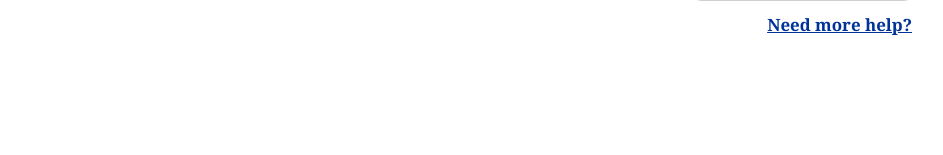
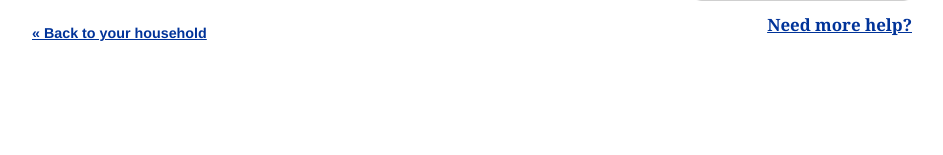
Before and after one commit to jakeboxer/powrhouse, a Django app: template chores/templates/chores/detail.html in a window 1280 px wide. Shown: the part 318-473 px from the top of the page, without its empty margins (198-1141 px from the left). Run offline with Django 3.2, Linux system fonts and the light colour scheme; the template is opened without the code that fills it, so the values that code supplies are empty.

Commit message:
Added "back to household" link to hmate and chore detail pages

```diff
--- a/chores/templates/chores/detail.html
+++ b/chores/templates/chores/detail.html
@@ -58,6 +58,8 @@
 	<p>No one has had this chore yet.</p>
 {% endif %}
 
+<p><strong><a href="{% url my_hhold %}">&laquo; Back to your household</a></strong>
+
 {% endblock %}
 
 {% block sidehelp %}
--- a/hmates/templates/hmates/detail.html
+++ b/hmates/templates/hmates/detail.html
@@ -31,4 +31,6 @@
 <p>None!</p>
 {% endif %}
 
+<p><strong><a href="{% url my_hhold %}">&laquo; Back to your household</a></strong>
+
 {% endblock %}
```
